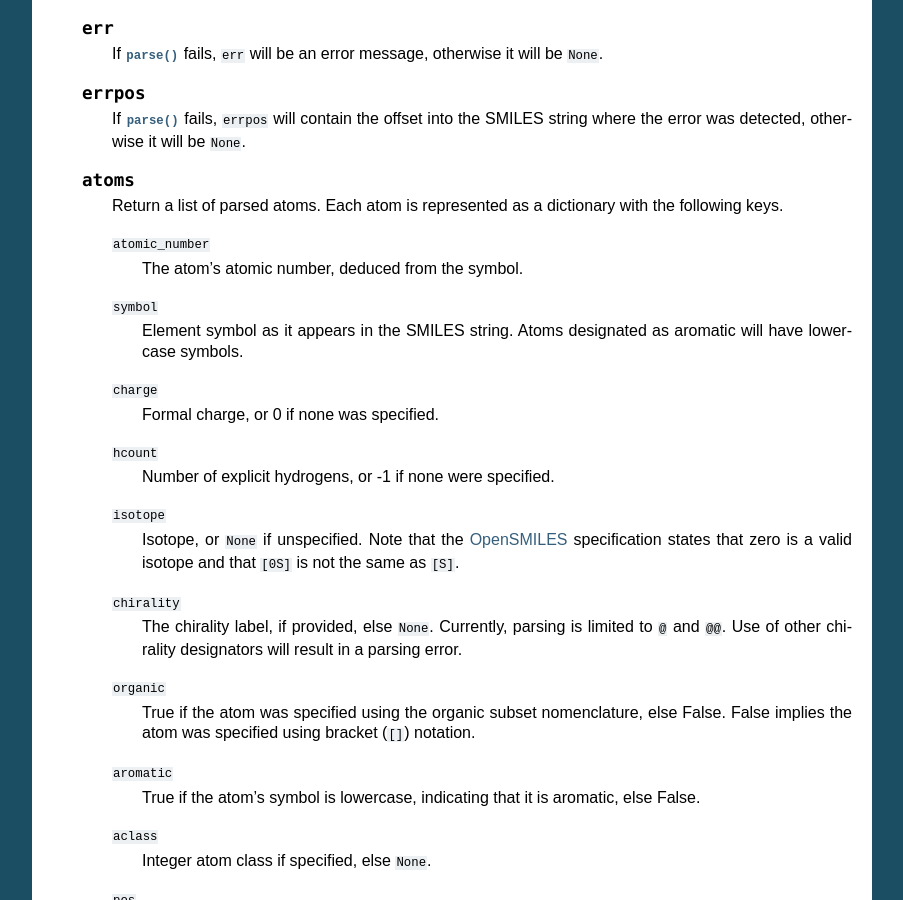
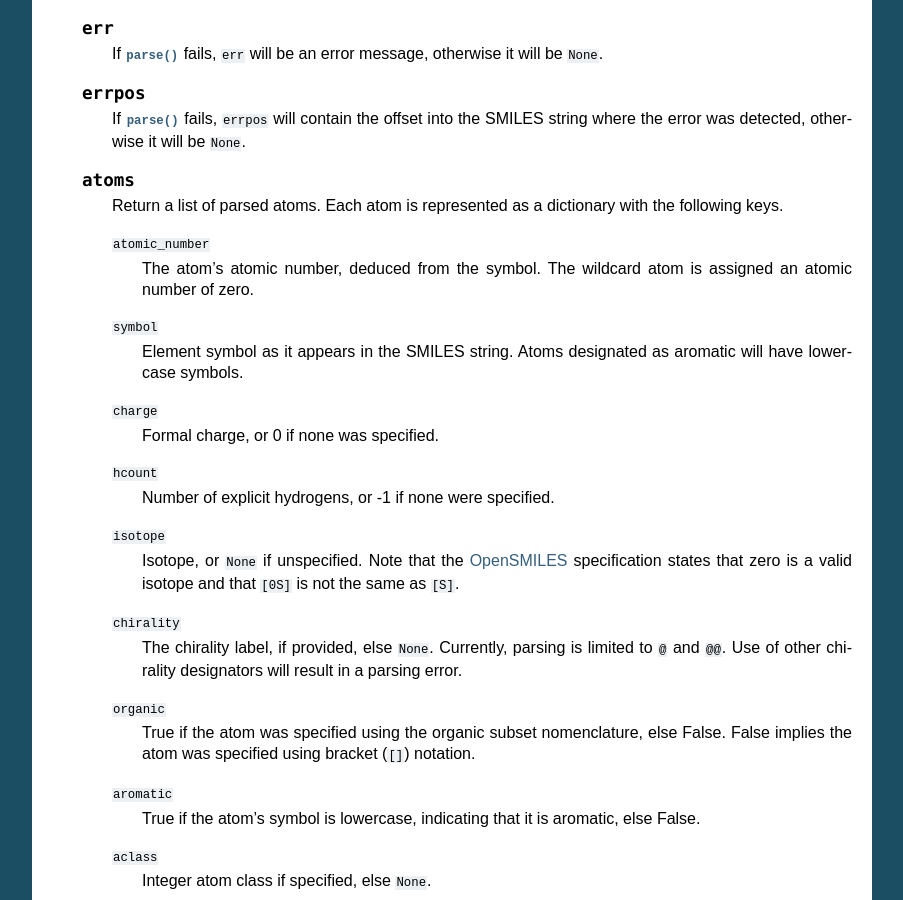
Before and after one commit to cornett/coho, a Sphinx documentation site: the page built from doc/pyapi.rst, in a window 1280 px wide and 900 px high, scrolled down 581 px. Shown: the whole window, without its empty margins (198-1101 px from the left). Built offline with Sphinx 7.4.7, drawn with Linux system fonts in a browser that asks for light colours.

Commit message:
Document atomic number of wildcard atom

```diff
--- a/doc/capi.rst
+++ b/doc/capi.rst
@@ -103,6 +103,7 @@ fields.
     .. member:: int atomic_number
 
         The atom's atomic number, deduced from the symbol.
+        The wildcard atom is assigned an atomic number of zero.
 
     .. member:: char symbol[4]
 
--- a/doc/pyapi.rst
+++ b/doc/pyapi.rst
@@ -55,6 +55,7 @@ This module contains a parser for the
 
         ``atomic_number``
             The atom's atomic number, deduced from the symbol.
+            The wildcard atom is assigned an atomic number of zero.
 
         ``symbol``
             Element symbol as it appears in the SMILES string.
```
Also changed, not shown: 1 other file.
